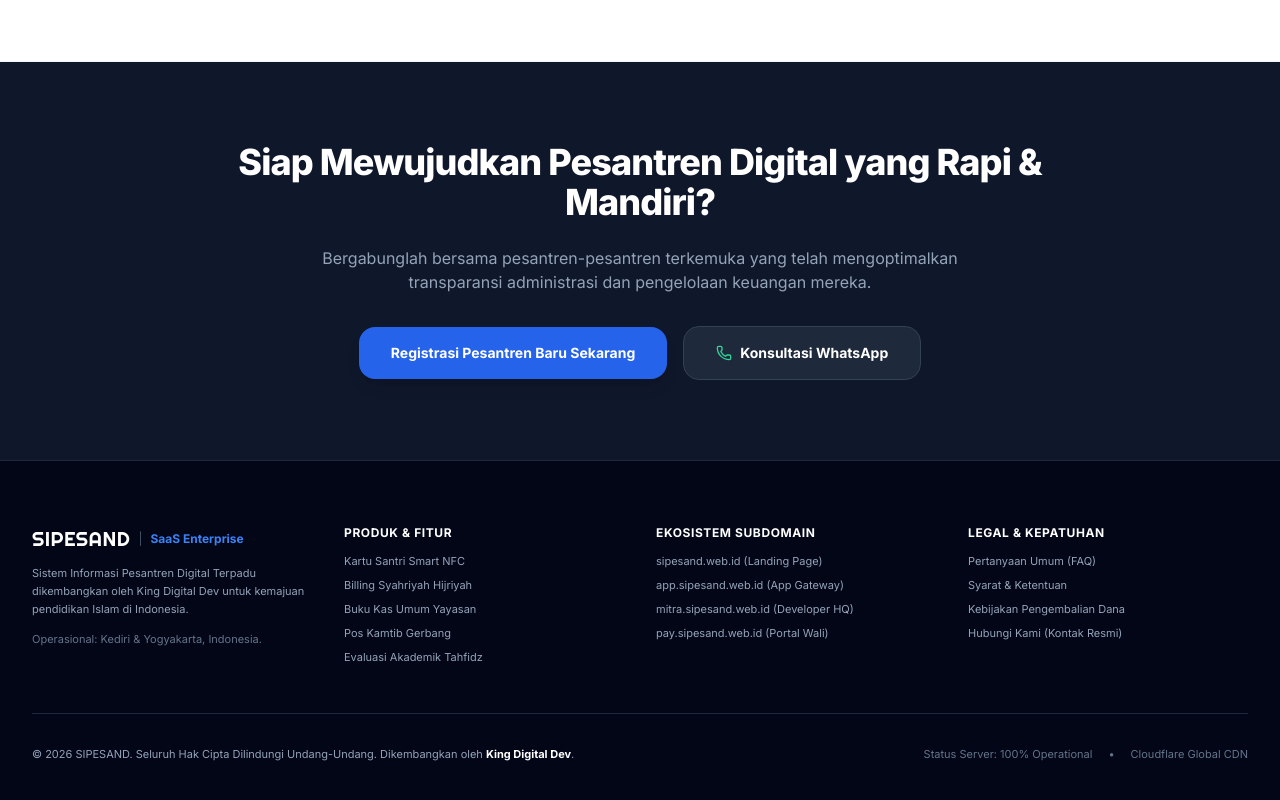
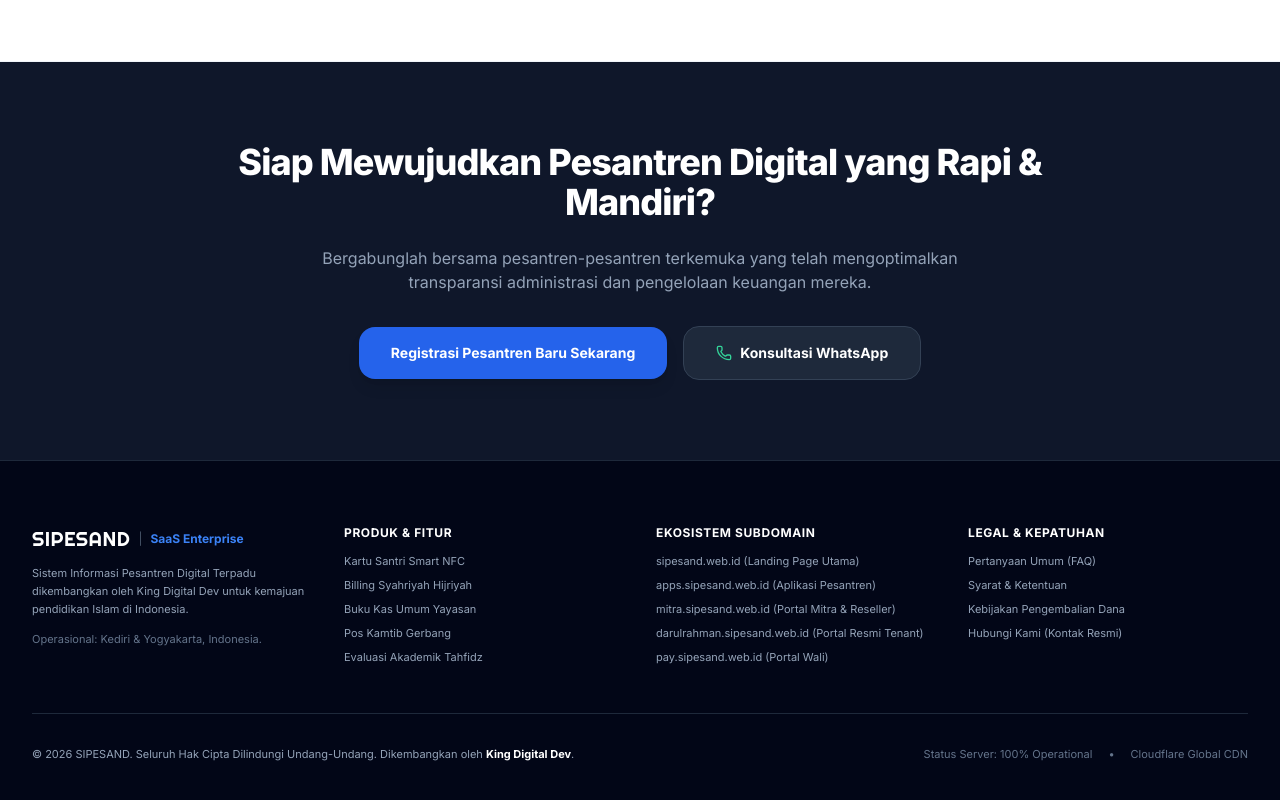
Before and after one commit to chaawwu/sipesand, a React (Vite) app in the folder frontend/: page / in a window 1280 px wide. Shown: the part 5933-6733 px from the top of the page. Built offline with nearby package versions, Linux system fonts and the light colour scheme; no server answers.

Commit message:
feat: ensure strict frontend separation for sipesand.web.id, apps.sipesand.web.id, mitra.sipesand.web.id, and darulrahman.sipesand.web.id

```diff
--- a/frontend/src/App.jsx
+++ b/frontend/src/App.jsx
@@ -43,25 +43,32 @@
   if (pathname.includes('/terms') || pathname.includes('/condition') || viewParam === 'terms-and-conditions') return 'terms-and-conditions';
   if (pathname.includes('/kontak') || pathname.includes('/contact') || viewParam === 'kontak') return 'kontak';
 
-  // 2. Cek Subdomain & Multi-Tier Routing
+  // 2. Cek Subdomain Mitra (mitra.sipesand.web.id)
   if (viewParam === 'mitra' || viewParam === 'developer' || hostname.startsWith('mitra.')) return 'developer';
-  if (viewParam === 'saas') return 'landing-saas';
+
+  // 3. Cek Subdomain SaaS Penjualan Lisensi (saas.sipesand.web.id)
+  if (viewParam === 'saas' || hostname.startsWith('saas.')) return 'landing-saas';
+
+  // 4. Cek Subdomain Portal Wali Santri (pay.sipesand.web.id)
   if (viewParam === 'pay' || viewParam === 'wali' || hostname.startsWith('pay.')) return 'portal-wali';
-  if (viewParam === 'app' || hostname.startsWith('app.')) return 'app-gateway';
 
-  // Periksa apakah ini subdomain tenant khusus pondok (misal darulrahman.sipesand.web.id)
+  // 5. Cek Subdomain Aplikasi Utama (apps.sipesand.web.id atau app.sipesand.web.id)
+  if (viewParam === 'app' || viewParam === 'apps' || hostname.startsWith('app.') || hostname.startsWith('apps.')) return 'app-gateway';
+
+  // 6. Cek Subdomain Tenant Pesantren Khusus (misal: darulrahman.sipesand.web.id)
   const baseDomains = ['sipesand.web.id', 'sipesand.we.id'];
   const matchedBase = baseDomains.find(base => hostname === base || hostname.endsWith(`.${base}`));
 
   if (matchedBase && hostname !== matchedBase && !hostname.startsWith('www.')) {
     const subdomain = hostname.replace(`.${matchedBase}`, '').toLowerCase();
-    if (subdomain && subdomain !== 'app' && subdomain !== 'mitra' && subdomain !== 'pay' && subdomain !== 'api') {
+    if (subdomain && !['app', 'apps', 'mitra', 'pay', 'api', 'saas'].includes(subdomain)) {
       return 'tenant-portal';
     }
   }
 
   if (searchParams.get('tenant') || searchParams.get('pondok')) return 'tenant-portal';
 
+  // 7. Default Halaman Utama: sipesand.web.id (Landing Page Enterprise Publik)
   return 'landing';
 }
 
--- a/frontend/src/apps/landing/LandingPageEnterprise.jsx
+++ b/frontend/src/apps/landing/LandingPageEnterprise.jsx
@@ -917,9 +917,10 @@
             <div className="space-y-3">
               <h4 className="font-bold text-white text-xs uppercase tracking-wider">Ekosistem Subdomain</h4>
               <ul className="space-y-2 text-[11px]">
-                <li><a href="https://sipesand.web.id" className="hover:text-white transition-colors">sipesand.web.id (Landing Page)</a></li>
-                <li><a href="https://app.sipesand.web.id" className="hover:text-white transition-colors">app.sipesand.web.id (App Gateway)</a></li>
-                <li><a href="https://mitra.sipesand.web.id" className="hover:text-white transition-colors">mitra.sipesand.web.id (Developer HQ)</a></li>
+                <li><a href="https://sipesand.web.id" className="hover:text-white transition-colors">sipesand.web.id (Landing Page Utama)</a></li>
+                <li><a href="https://apps.sipesand.web.id" className="hover:text-white transition-colors">apps.sipesand.web.id (Aplikasi Pesantren)</a></li>
+                <li><a href="https://mitra.sipesand.web.id" className="hover:text-white transition-colors">mitra.sipesand.web.id (Portal Mitra & Reseller)</a></li>
+                <li><a href="https://darulrahman.sipesand.web.id" className="hover:text-white transition-colors">darulrahman.sipesand.web.id (Portal Resmi Tenant)</a></li>
                 <li><a href="https://pay.sipesand.web.id" className="hover:text-white transition-colors">pay.sipesand.web.id (Portal Wali)</a></li>
               </ul>
             </div>
--- a/frontend/src/context/SettingsContext.jsx
+++ b/frontend/src/context/SettingsContext.jsx
@@ -45,7 +45,7 @@
   let tenantSubdomain = tenantParam;
   if (!tenantSubdomain && (hostname.includes('sipesand.web.id') || hostname.includes('sipesand.we.id'))) {
     const parts = hostname.replace('.sipesand.web.id', '').replace('.sipesand.we.id', '').split('.');
-    if (parts[0] && parts[0] !== 'www' && parts[0] !== 'app' && parts[0] !== 'mitra' && parts[0] !== 'pay' && parts[0] !== 'api') {
+    if (parts[0] && !['www', 'app', 'apps', 'mitra', 'pay', 'api', 'saas'].includes(parts[0])) {
       tenantSubdomain = parts[0];
     }
   }
@@ -96,7 +96,7 @@
     const t = searchParams.get('tenant') || searchParams.get('pondok') || '';
     if (t) return `sipesand_settings_${t.toLowerCase()}`;
     const parts = hostname.replace('.sipesand.web.id', '').replace('.sipesand.we.id', '').split('.');
-    if (parts[0] && !['www', 'app', 'mitra', 'pay', 'api'].includes(parts[0])) {
+    if (parts[0] && !['www', 'app', 'apps', 'mitra', 'pay', 'api', 'saas'].includes(parts[0])) {
       return `sipesand_settings_${parts[0]}`;
     }
     return 'sipesand_tenant_settings';
--- a/frontend/src/services/api.js
+++ b/frontend/src/services/api.js
@@ -24,7 +24,7 @@
         const hostWithoutBase = hostname.replace(new RegExp(`\\.${matchedBase.replace(/[.*+?^${}()|[\]\\]/g, '\\$&')}$`), '');
         const parts = hostWithoutBase.split('.');
 
-        if (parts.length > 0 && parts[0] && parts[0] !== 'www' && parts[0] !== 'api' && parts[0] !== 'mitra' && parts[0] !== 'pay' && parts[0] !== 'app') {
+        if (parts.length > 0 && parts[0] && !['www', 'api', 'mitra', 'pay', 'app', 'apps', 'saas'].includes(parts[0])) {
           config.headers['X-Tenant-Subdomain'] = parts[0];
         }
       }
--- a/frontend/src/services/firestoreService.js
+++ b/frontend/src/services/firestoreService.js
@@ -22,7 +22,7 @@
 
   if (matchedBase && hostname !== matchedBase && !hostname.startsWith('www.')) {
     const subdomain = hostname.replace(`.${matchedBase}`, '').toLowerCase();
-    if (subdomain && !['app', 'mitra', 'pay', 'api'].includes(subdomain)) {
+    if (subdomain && !['app', 'apps', 'mitra', 'pay', 'api', 'saas'].includes(subdomain)) {
       return subdomain;
     }
   }
```
Also changed, not shown: 3 other files (tests, documents, lock files or other folders).
